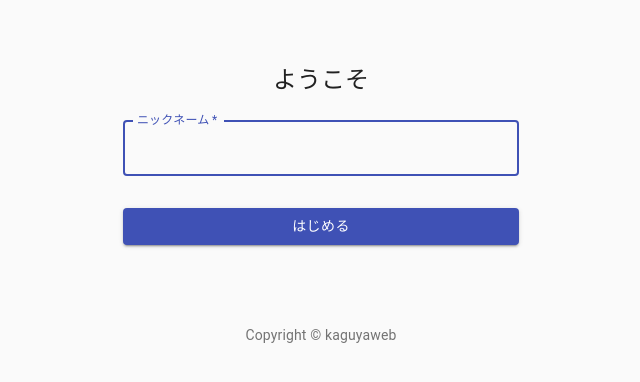
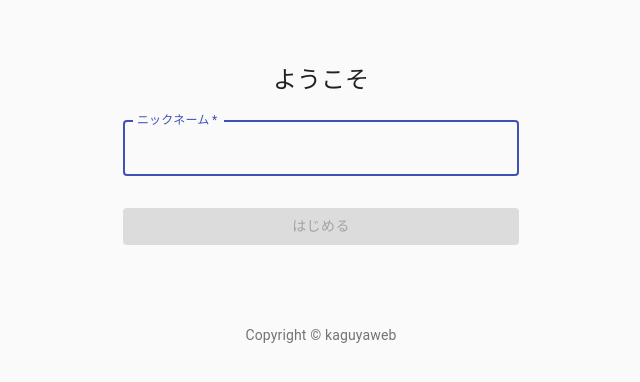
Before and after one commit to kaguyaweb/idobatakaigi, a React (Create React App) app: page / in a window 1280 px wide. Shown: the top 382 px of the page, without its empty margins (319-959 px from the left). Built offline with nearby package versions, Linux system fonts and the light colour scheme.

Commit message:
set-name-by-clicking-button

```diff
--- a/src/components/SignIn.js
+++ b/src/components/SignIn.js
@@ -1,4 +1,4 @@
-import React from 'react';
+import React, { useEffect, useState } from 'react';
 import Button from '@material-ui/core/Button';
 import CssBaseline from '@material-ui/core/CssBaseline';
 import TextField from '@material-ui/core/TextField';
@@ -41,6 +41,14 @@
 
 export default function SignIn({ setName }) {
   const classes = useStyles();
+  const [disabled, setDisabled] = useState(true);
+  const [string, setString] = useState('');
+  console.log(string);
+
+  useEffect(() => {
+    const disabled = string === ''
+    setDisabled(disabled)
+  }, [string]);
 
   return (
     <Container component="main" maxWidth="xs">
@@ -59,6 +67,7 @@
             label="ニックネーム"
             name="name"
             autoFocus
+            onChange={(e) => setString(e.target.value)}
           />
           <Button
             type="submit"
@@ -66,6 +75,7 @@
             variant="contained"
             color="primary"
             className={classes.submit}
+            disabled={disabled}
           >
             はじめる
           </Button>
```
